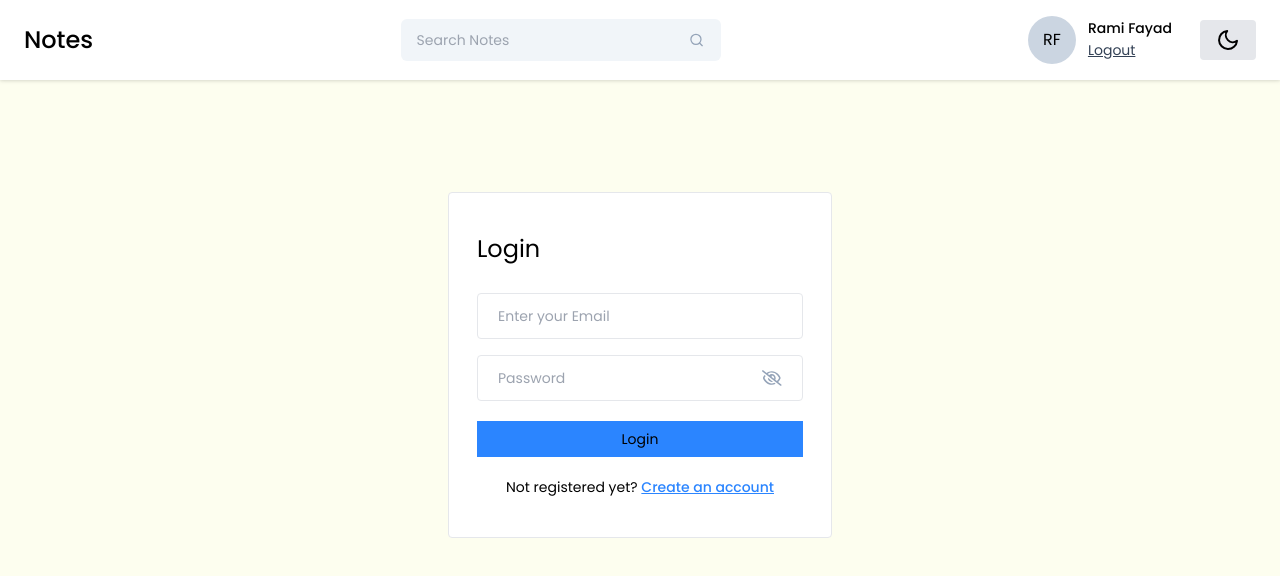
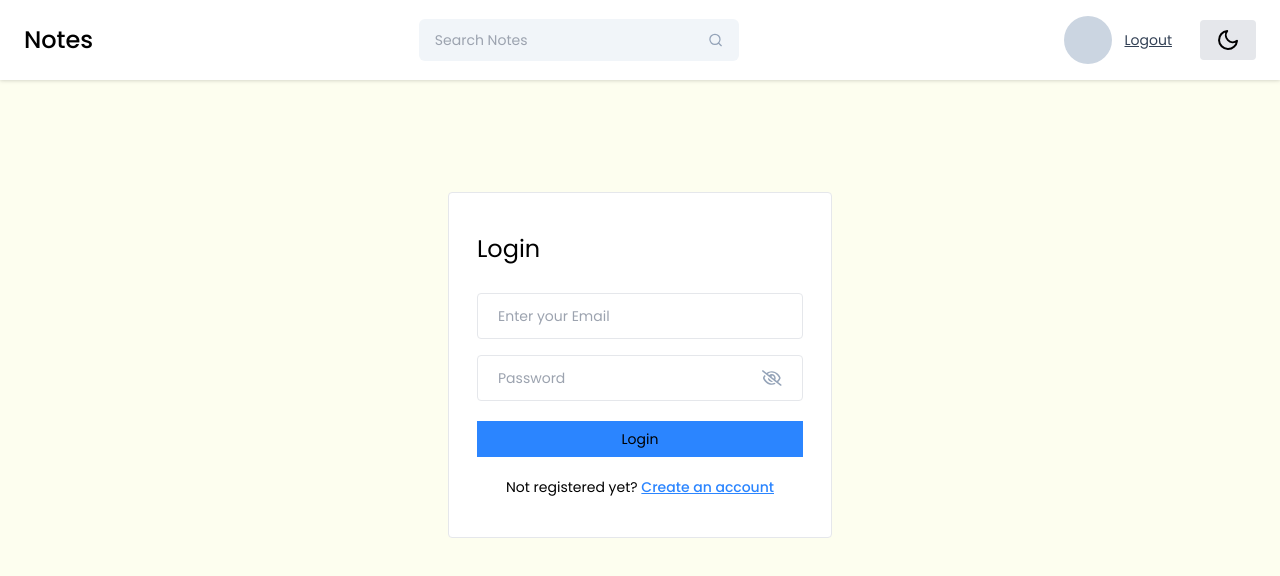
Before and after one commit to Rami-Fayad/Notes-APP, a React (Vite) app in the folder Frontend/: page /login in a window 1280 px wide. Shown: the top 576 px of the page. Built offline with nearby package versions, Linux system fonts and the light colour scheme.

Commit message:
UserInfo API Integration

```diff
--- a/Frontend/src/components/Cards/ProfileInfo.jsx
+++ b/Frontend/src/components/Cards/ProfileInfo.jsx
@@ -1,24 +1,20 @@
 import React from "react";
 import { UserInitials } from "../../utils/validate";
 
-const ProfileInfo = ({onLogOut}) => {
+const ProfileInfo = ({onLogOut, userInfo}) => {
   return (
-    <div className=" flex items-center gap-3">
-      <div className="w-12 h-12 flex items-center justify-center rounded-full text-black bg-slate-300 ">
-         {UserInitials("Rami  Fayad")}
-         </div>
-
-
-      <div >
-        <p className="text-sm  font-medium dark:text-gray-400"> Rami Fayad</p>
-         <button className="text-sm text-slate-700 underline" onClick={onLogOut}>
-            Logout
-         </button>
-
-       </div>
+    <div className="flex items-center gap-3">
+      <div className="w-12 h-12 flex items-center justify-center rounded-full text-black bg-slate-300">
+        {UserInitials(userInfo?.Name)}
       </div>
 
-
+      <div>
+        <p className="text-sm font-medium dark:text-gray-400">{userInfo?.Name}</p>
+        <button className="text-sm text-slate-700 underline" onClick={onLogOut}>
+          Logout
+        </button>
+      </div>
+    </div>
   );
 };
 
--- a/Frontend/src/components/Navbar/Navbar.jsx
+++ b/Frontend/src/components/Navbar/Navbar.jsx
@@ -4,7 +4,7 @@ import ProfileInfo from "../Cards/ProfileInfo";
 import { useNavigate } from "react-router-dom";
 import SearchBar from "../SearchBar/SearchBar";
 
-const Navbar = () => {
+const Navbar = ({userInfo}) => {
 const navigate = useNavigate();
   const [darkMode, setDarkMode] = useState(
     localStorage.getItem("theme") === "dark"
@@ -52,7 +52,8 @@ const navigate = useNavigate();
 
 
       <div className="hidden md:flex md:items-center md:justify-between gap-7">
-      <ProfileInfo onLogOut ={LogOut}/>
+      <ProfileInfo onLogOut ={LogOut}
+      userInfo ={userInfo}/>
       <div
         className="py-2 px-4 bg-gray-200 dark:bg-gray-600 rounded text-black dark:text-white"
         onClick={toggleDarkMode}
@@ -72,7 +73,8 @@ const navigate = useNavigate();
       {menuOpen && (
         <div className="absolute top-16 right-4 bg-white dark:bg-slate-700 rounded-lg shadow-md p-4 w-60">
           <div className="mb-4">
-            <ProfileInfo onLogOut={LogOut} />
+            <ProfileInfo onLogOut={LogOut}
+            userInfo={userInfo} />
           </div>
           <div className="flex items-center gap-4">
           <div>
--- a/Frontend/src/pages/Home/Home.jsx
+++ b/Frontend/src/pages/Home/Home.jsx
@@ -1,19 +1,22 @@
-import React from "react";
+import React, { useEffect } from "react";
 import Navbar from "../../components/Navbar/Navbar";
 import Notecard from "../../components/Cards/Notecard";
 import { MdAdd } from "react-icons/md";
 import AddEditNotes from "./AddEditNotes";
 import { useState } from "react";
 import Modal from "react-modal";
+import { getuser } from "../../services/apiService";
+import { useNavigate } from "react-router-dom";
 
 
 const Home = () => {
+  const [userInfo , setUserInfo]= useState(null);
   const [openAddEditNote, setOpenAddEditNote] = useState({
     isshowen: false,
     type: "Add",
     note: null,
   });
-
+  const navigate = useNavigate();
   const closeModal = () => {
     setOpenAddEditNote({
       isshowen: false,
@@ -21,9 +24,29 @@ const Home = () => {
       note: null, // Clear the note
     });
   };
+  const fetchUserInfo = async () => {
+    try {
+      const response = await getuser();
+      if (response.status === 200) {
+        setUserInfo(response.data);
+      } else {
+        navigate("/login");
+      }
+    } catch (error) {
+      console.error("Error fetching user info:", error);
+      navigate("/login");
+    }
+  };
+
+  useEffect(() => {
+
+    fetchUserInfo();
+  }, []);
+
   return (
     <>
-      <Navbar />
+      <Navbar
+      userInfo= {userInfo} />
       <div className="container mx-auto">
         <div className="grid grid-cols-1 gap-3 mt-8 md:grid-cols-2 lg:grid-cols-3">
           <Notecard
--- a/Frontend/src/services/apiService.js
+++ b/Frontend/src/services/apiService.js
@@ -37,3 +37,6 @@ apiClient.interceptors.response.use(
 // API functions
 export const login = async (email, password) =>
   apiClient.post("/user/login", { email, password });
+
+export const getuser= async () =>
+    apiClient.get("/user/get-user");
```
Also changed, not shown: Frontend/src/pages/Login/Login.jsx (line endings or trailing spaces).
